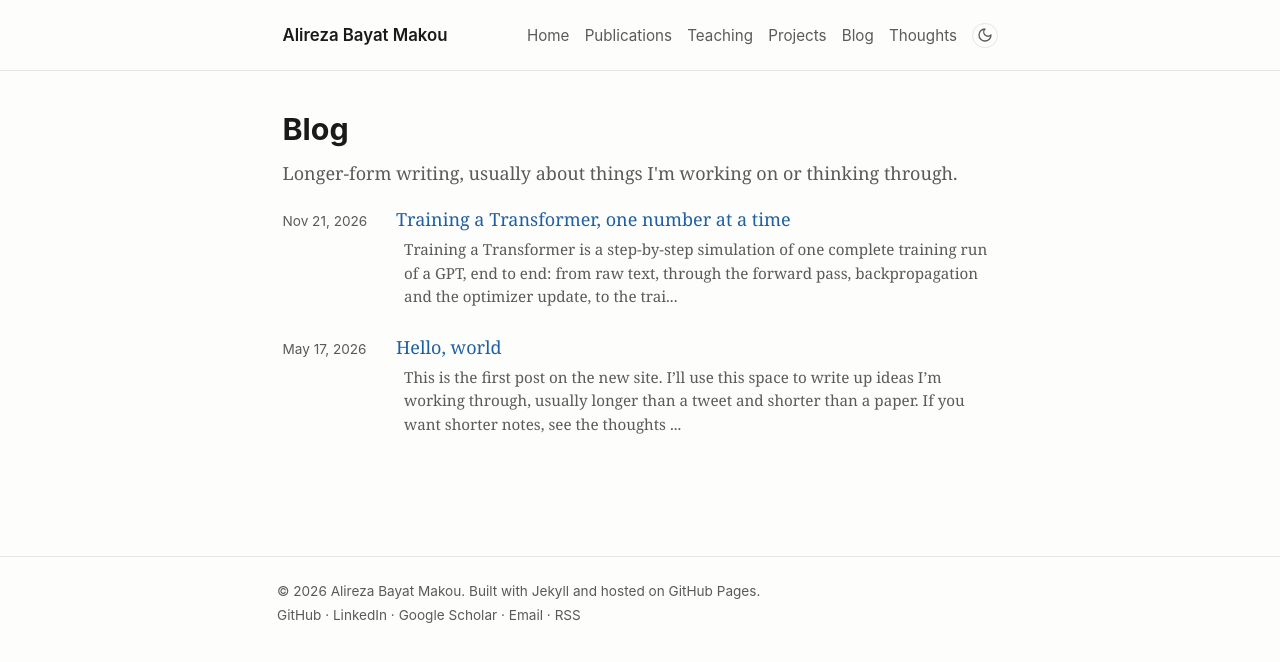
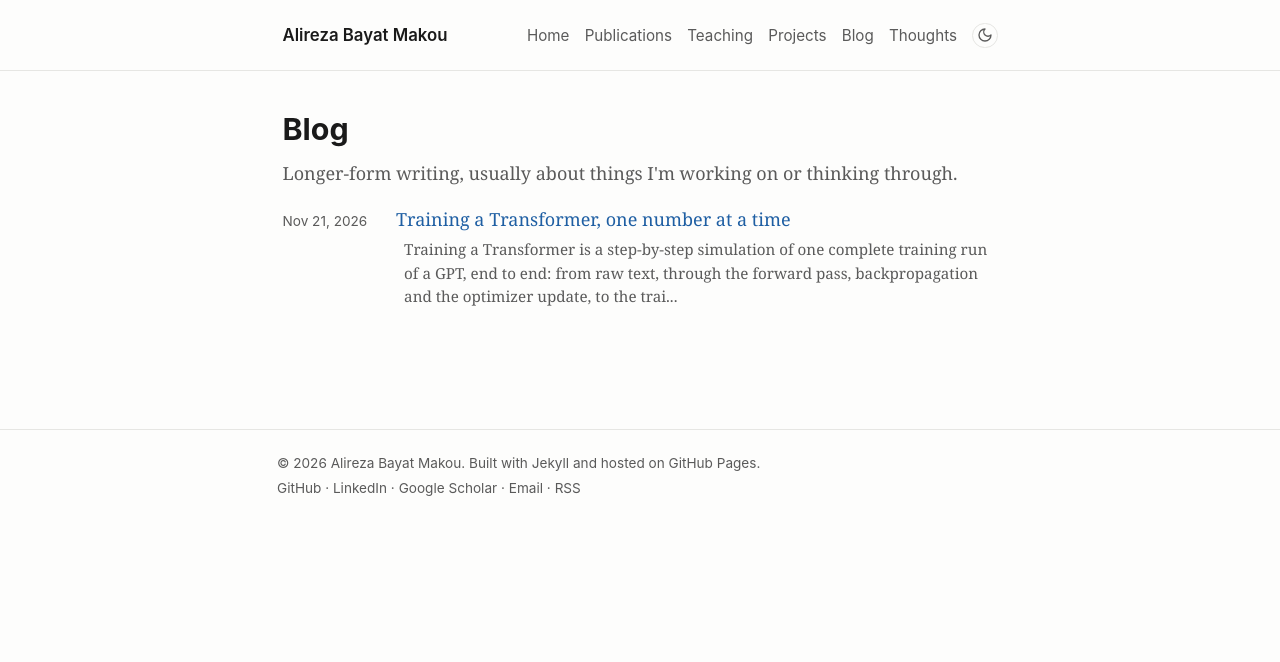
Before and after one commit to alirezabayatmk/alirezabayatmk.github.io, a Jekyll site: the page built from blog.html, in a window 1280 px wide. Shown: the top 662 px of the page. Built offline with Jekyll 4.4.1, drawn with Linux system fonts in a browser that asks for light colours.

Commit message:
Remove the Hello, world post

````diff
--- a/_data/news.yml
+++ b/_data/news.yml
@@ -8,7 +8,7 @@
   html: "<a href='https://openreview.net/forum?id=Ur42Xx1QPv'><em>Many Circuits, One Mechanism</em></a> is accepted at <em>TMLR</em> with a Featured Certification."
 
 - date: 2026-05-01
-  html: "Personal site is live. First blog post: <a href='/blog/2026/05/17/hello-world/'>Hello, world</a>."
+  text: "Personal site is live."
 
 - date: 2026-01-01
   html: "Will be TA for <em>Introduction to Large Language Models</em> at TU Darmstadt in WS 2026/27."
--- a/_posts/2026-05-17-hello-world.md
+++ /dev/null
@@ -1,28 +0,0 @@
----
-title: "Hello, world"
-date: 2026-05-17
-tags: [meta]
----
-
-This is the first post on the new site. I'll use this space to write up
-ideas I'm working through, usually longer than a tweet and shorter than a
-paper. If you want shorter notes, see the [thoughts]({{ '/thoughts/' | relative_url }}) page.
-
-## A second-level heading
-
-A paragraph of prose to sanity-check typography, with some `inline code`
-and a [link](https://example.com).
-
-```python
-def fib(n):
-    a, b = 0, 1
-    for _ in range(n):
-        a, b = b, a + b
-    return a
-```
-
-> Block quotes look like this.
-
-- A list item
-- Another list item
-- And a third
````
